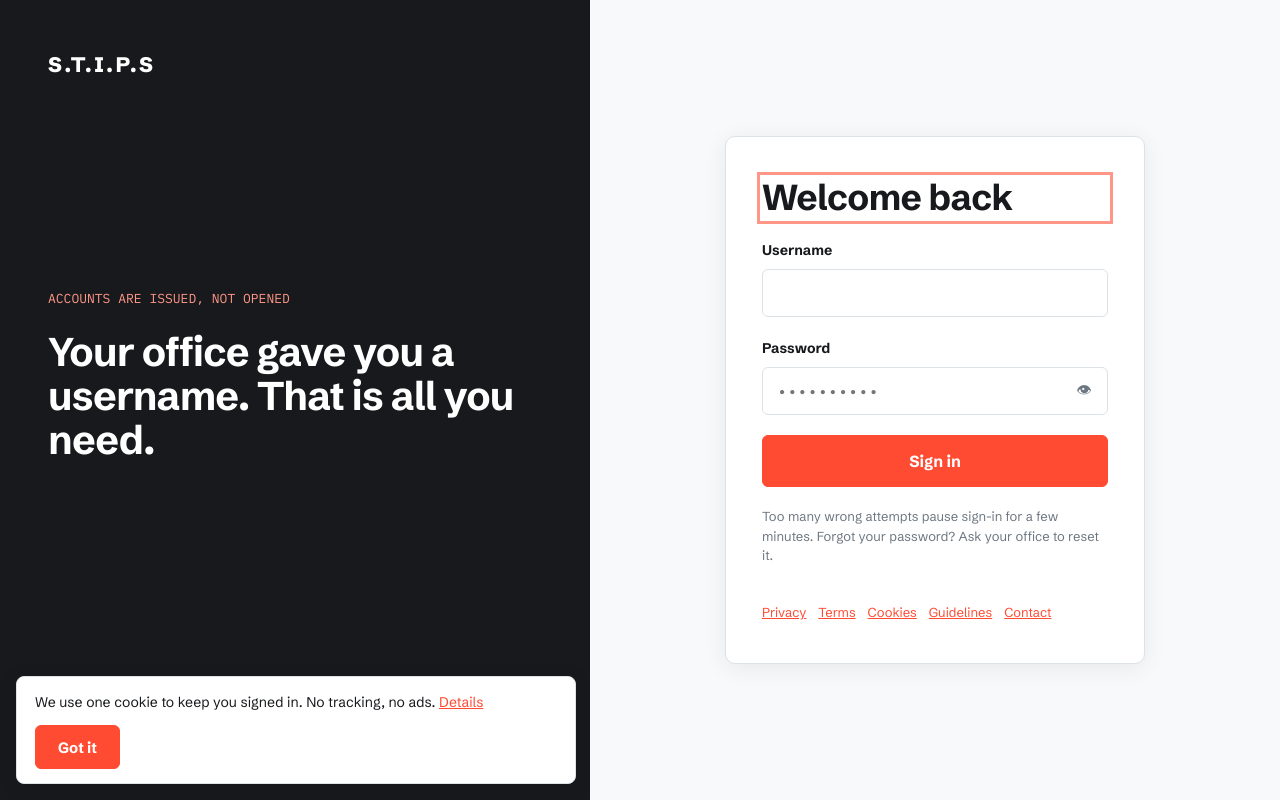
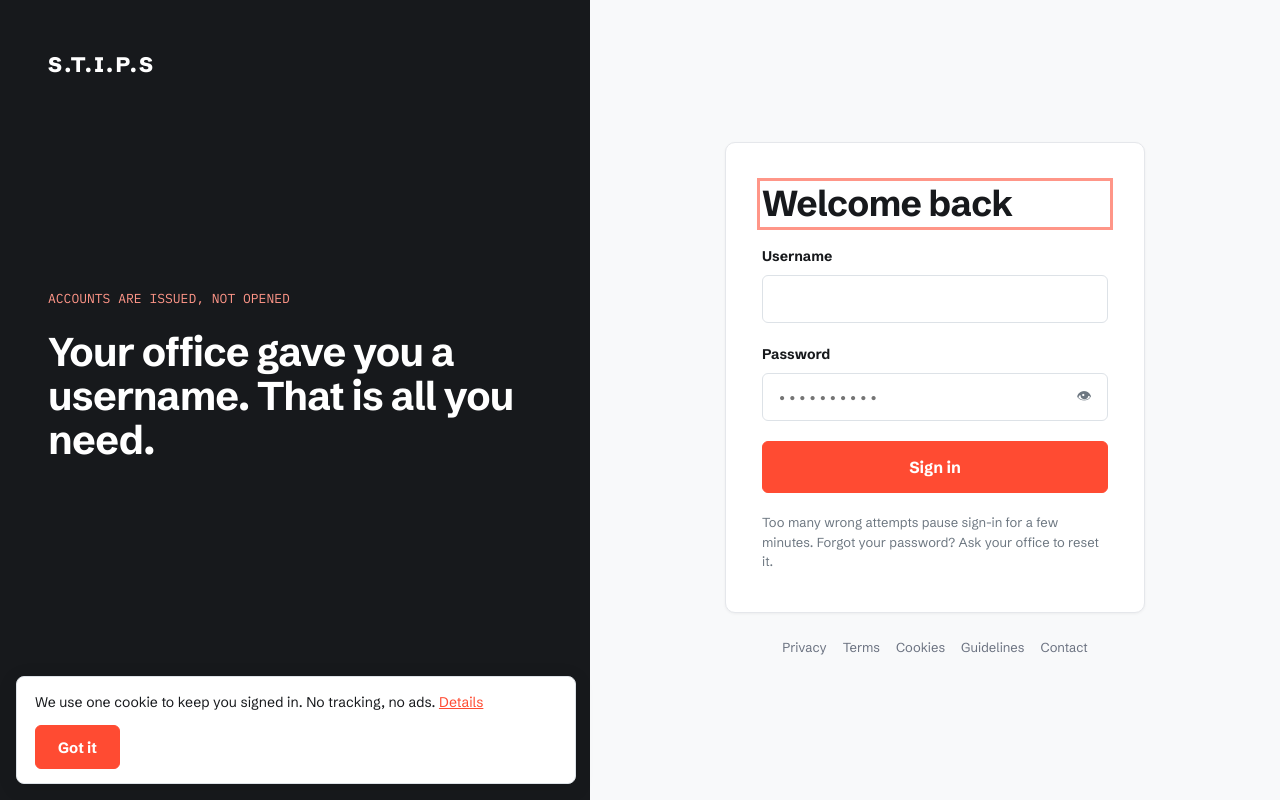
Before and after one commit to JanardhanS56/S.T.I.P.S, a React (Vite) app: page /signin in a window 1280 px wide. Built offline with nearby package versions, Linux system fonts and the light colour scheme; no server answers.

Commit message:
fix(ui): refine signin page card and relocate footer links

```diff
--- a/src/pages/Auth.jsx
+++ b/src/pages/Auth.jsx
@@ -134,17 +134,14 @@ export default function Auth() {
             Too many wrong attempts pause sign-in for a few minutes. Forgot your password? Ask your
             office to reset it.
           </p>
-          <div
-            className="row small muted"
-            style={{ marginTop: '16px', gap: '12px', flexWrap: 'wrap' }}
-          >
-            <Link to="/privacy">Privacy</Link>
-            <Link to="/terms">Terms</Link>
-            <Link to="/cookies">Cookies</Link>
-            <Link to="/guidelines">Guidelines</Link>
-            <Link to="/contact">Contact</Link>
-          </div>
         </form>
+        <div className="auth-footer-links">
+          <Link to="/privacy">Privacy</Link>
+          <Link to="/terms">Terms</Link>
+          <Link to="/cookies">Cookies</Link>
+          <Link to="/guidelines">Guidelines</Link>
+          <Link to="/contact">Contact</Link>
+        </div>
       </div>
     </div>
   );
--- a/src/styles.css
+++ b/src/styles.css
@@ -464,10 +464,11 @@ a:focus-visible {
 .auth-r {
   flex: 1 1 520px;
   display: flex;
+  flex-direction: column;
   align-items: center;
   justify-content: center;
   padding: 48px;
-  background: var(--paper);
+  background: #f8f9fa;
 }
 .auth-form {
   width: 100%;
@@ -478,8 +479,25 @@ a:focus-visible {
   background: #fff;
   padding: 40px 36px;
   border-radius: 10px;
-  border: 1.5px solid var(--line);
-  box-shadow: 0 4px 24px rgba(0, 0, 0, 0.07);
+  border: 1px solid #e5e7eb;
+  box-shadow: 0 1px 3px rgba(0, 0, 0, 0.05);
+}
+.auth-footer-links {
+  margin-top: 24px;
+  display: flex;
+  gap: 16px;
+  flex-wrap: wrap;
+  justify-content: center;
+}
+.auth-footer-links a {
+  color: #6b7280;
+  font-size: 13px;
+  text-decoration: none;
+  transition: color 0.15s ease;
+}
+.auth-footer-links a:hover {
+  color: var(--ink);
+  text-decoration: underline;
 }
 .auth-form h1 {
   margin: 0;
```
